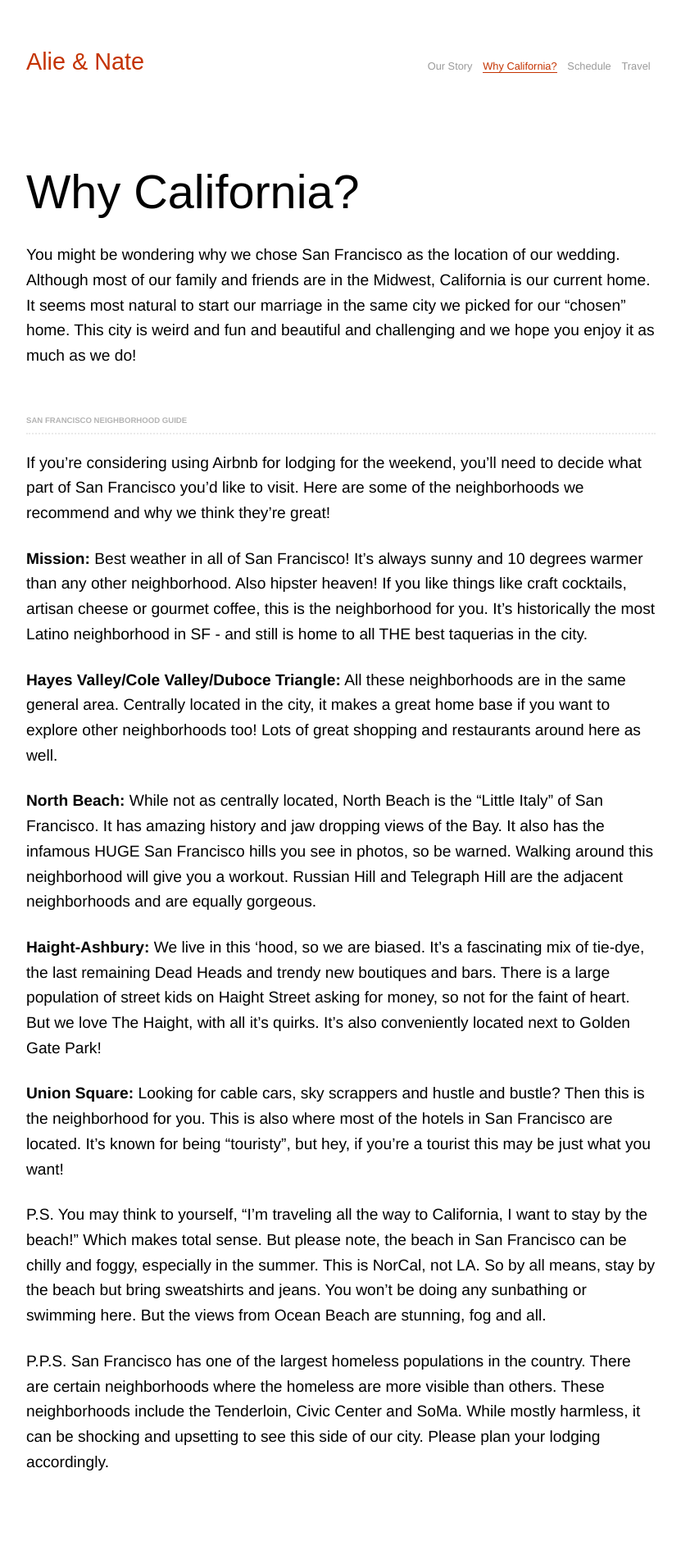
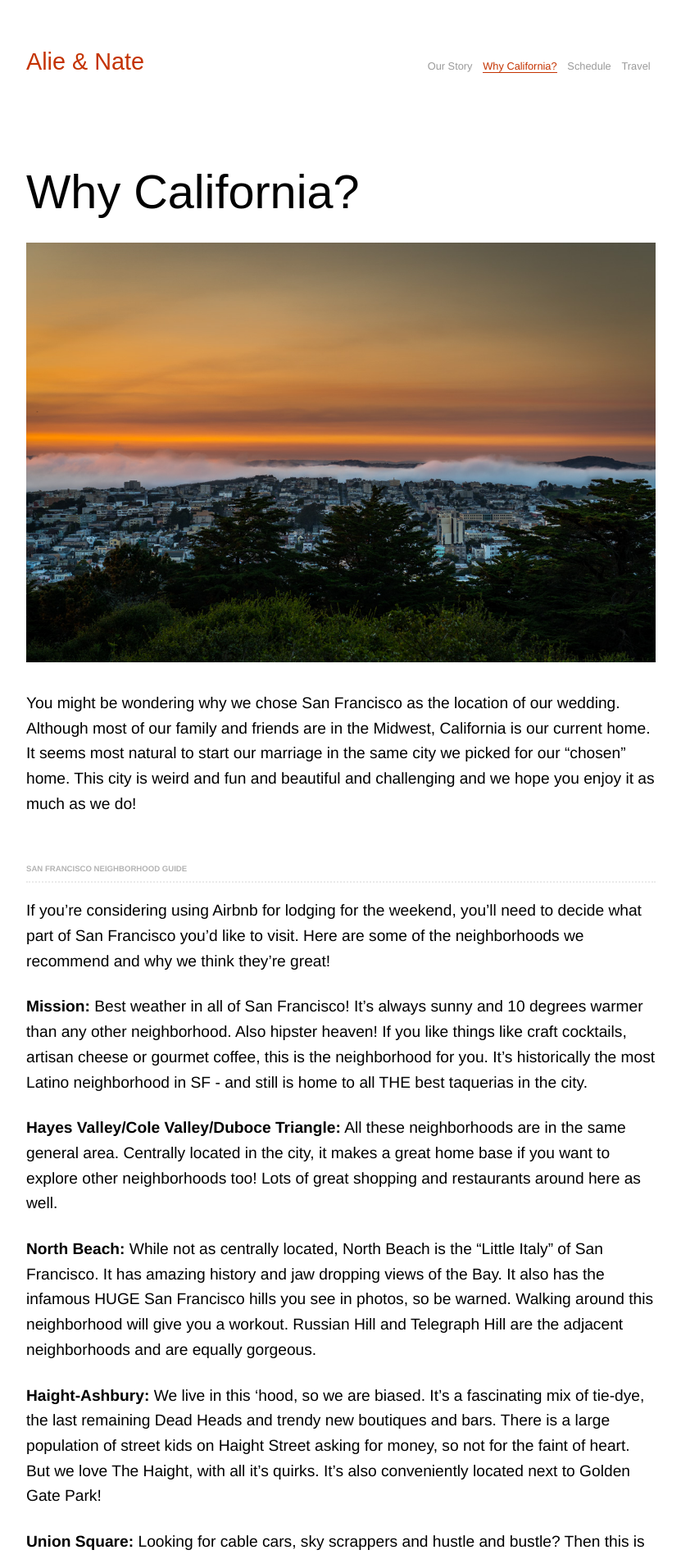
Before and after one commit to nkadlac/alieplusnate.com, a Jekyll site: the page built from california.md, in a window 1280 px wide. Shown: the top 1902 px of the page at 82% size, without its empty margins (224-1055 px from the left). Built offline with Jekyll 4.4.1, drawn with Linux system fonts in a browser that asks for light colours; some web fonts are replaced.

Commit message:
Updated California

```diff
--- a/california.md
+++ b/california.md
@@ -4,6 +4,8 @@ permalink: "/california/"
 position: 1
 layout: page
 ---
+
+![sf_fog.jpg](/uploads/sf_fog.jpg)
 
 You might be wondering why we chose San Francisco as the location of our wedding. Although most of our family and friends are in the Midwest, California is our current home. It seems most natural to start our marriage in the same city we picked for our "chosen" home. This city is weird and fun and beautiful and challenging and we hope you enjoy it as much as we do!
 
```
